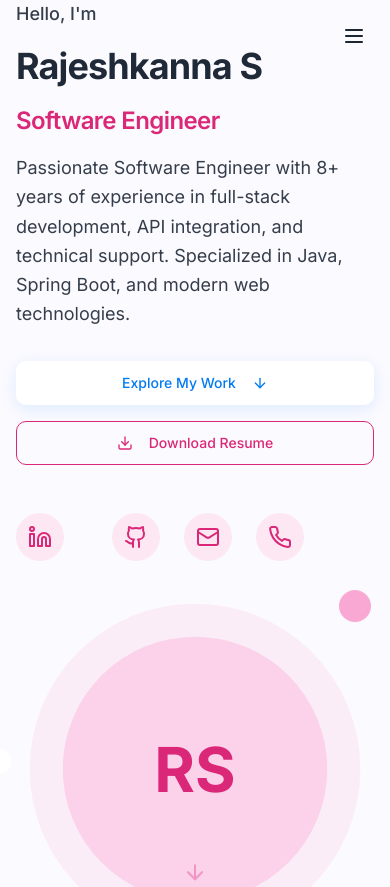
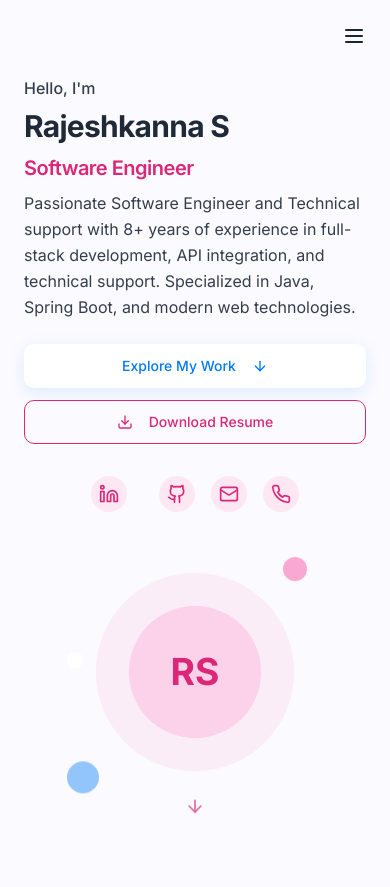
Before and after one commit to rajeshkanna-s/rajeshkanna-portfolio-showcase, a React (Vite) app: page / in a window 390 px wide. Shown: the top 887 px of the page. Built offline with nearby package versions, Linux system fonts and the light colour scheme.

Commit message:
First Page Mobile Responsive

```diff
--- a/src/components/Hero.tsx
+++ b/src/components/Hero.tsx
@@ -10,36 +10,36 @@ const Hero = () => {
   };
 
   return (
-    <section id="hero" className="min-h-screen flex items-center justify-center relative overflow-hidden bg-gradient-to-br from-pink-50 to-pink-100 dark:from-pink-950 dark:to-pink-900">
+    <section id="hero" className="min-h-screen flex items-center justify-center relative overflow-hidden bg-gradient-to-br from-pink-50 to-pink-100 dark:from-pink-950 dark:to-pink-900 px-2 sm:px-0">
       {/* Background Elements */}
       <div className="absolute inset-0 bg-white/5 opacity-50"></div>
 
       <div className="section-container relative z-10">
-        <div className="grid lg:grid-cols-2 gap-12 items-center">
+        <div className="grid grid-cols-1 lg:grid-cols-2 gap-8 md:gap-12 items-center">
           {/* Left Side - Content */}
-          <div className="text-gray-800 dark:text-white space-y-8 animate-fade-in">
-            <div className="space-y-4">
-              <p className="text-lg md:text-xl font-medium opacity-90">
+          <div className="text-gray-800 dark:text-white space-y-6 md:space-y-8 animate-fade-in">
+            <div className="space-y-2 md:space-y-4">
+              <p className="text-base sm:text-lg md:text-xl font-medium opacity-90">
                 Hello, I'm
               </p>
-              <h1 className="text-4xl md:text-5xl font-bold leading-tight">
+              <h1 className="text-3xl sm:text-4xl md:text-5xl font-bold leading-tight">
                 Rajeshkanna S
               </h1>
-              <h2 className="text-2xl md:text-3xl font-semibold text-pink-600 dark:text-pink-300">
+              <h2 className="text-xl sm:text-2xl md:text-3xl font-semibold text-pink-600 dark:text-pink-300">
                 Software Engineer
               </h2>
-              <p className="text-lg md:text-xl opacity-90 max-w-xl leading-relaxed">
-                Passionate Software Engineer with 8+ years of experience in full-stack development,
+              <p className="text-base sm:text-lg md:text-xl opacity-90 max-w-xl leading-relaxed">
+                Passionate Software Engineer and Technical support with 8+ years of experience in full-stack development,
                 API integration, and technical support. Specialized in Java, Spring Boot, and modern web technologies.
               </p>
             </div>
 
             {/* CTA Buttons */}
-            <div className="flex flex-col sm:flex-row gap-4">
+            <div className="flex flex-col sm:flex-row gap-3 sm:gap-4 w-full">
               <Button
                 onClick={() => scrollToSection('about')}
                 size="lg"
-                className="bg-white text-primary hover:bg-white/90 hover:scale-105 transition-all duration-300 shadow-medium"
+                className="w-full sm:w-auto bg-white text-primary hover:bg-white/90 hover:scale-105 transition-all duration-300 shadow-medium"
               >
                 Explore My Work
                 <ArrowDown className="ml-2 h-5 w-5" />
@@ -47,7 +47,7 @@ const Hero = () => {
               <Button
                 variant="outline"
                 size="lg"
-                className="border-pink-600 text-pink-600 hover:bg-pink-600 hover:text-white dark:border-pink-300 dark:text-pink-300 dark:hover:bg-pink-300 dark:hover:text-gray-900 transition-all duration-300"
+                className="w-full sm:w-auto border-pink-600 text-pink-600 hover:bg-pink-600 hover:text-white dark:border-pink-300 dark:text-pink-300 dark:hover:bg-pink-300 dark:hover:text-gray-900 transition-all duration-300"
                 onClick={() => window.open('https://drive.google.com/uc?export=download&id=17F81SgzsZ-7pKuZnxijNL64vo0uZp2mc', '_blank')}
               >
                 <Download className="mr-2 h-5 w-5" />
@@ -56,64 +56,64 @@ const Hero = () => {
             </div>
 
             {/* Social Links */}
-            <div className="flex space-x-6 pt-4">
+            <div className="flex justify-center sm:justify-start space-x-4 sm:space-x-6 pt-2 sm:pt-4">
               <a
                 href="https://www.linkedin.com/in/rajeshkanna-s"
                 target="_blank"
                 rel="noopener noreferrer"
-                className="p-3 bg-pink-100 dark:bg-pink-800 rounded-full hover:bg-pink-200 dark:hover:bg-pink-700 transition-all duration-300 hover:scale-110 text-pink-600 dark:text-pink-300"
+                className="p-2 sm:p-3 bg-pink-100 dark:bg-pink-800 rounded-full hover:bg-pink-200 dark:hover:bg-pink-700 transition-all duration-300 hover:scale-110 text-pink-600 dark:text-pink-300"
               >
-                <Linkedin className="h-6 w-6" />
+                <Linkedin className="h-5 w-5 sm:h-6 sm:w-6" />
               </a>
               <a
                 href="https://github.com/rajeshkanna-s"
                 target="_blank"
                 rel="noopener noreferrer"
-                className="p-3 bg-pink-100 dark:bg-pink-800 rounded-full hover:bg-pink-200 dark:hover:bg-pink-700 transition-all duration-300 hover:scale-110 text-pink-600 dark:text-pink-300"
+                className="p-2 sm:p-3 bg-pink-100 dark:bg-pink-800 rounded-full hover:bg-pink-200 dark:hover:bg-pink-700 transition-all duration-300 hover:scale-110 text-pink-600 dark:text-pink-300"
               >
-                <Github className="h-6 w-6" />
+                <Github className="h-5 w-5 sm:h-6 sm:w-6" />
               </a>
               <a
                 href="mailto:rajeshkannaprogrammer@gmail.com"
-                className="p-3 bg-pink-100 dark:bg-pink-800 rounded-full hover:bg-pink-200 dark:hover:bg-pink-700 transition-all duration-300 hover:scale-110 text-pink-600 dark:text-pink-300"
+                className="p-2 sm:p-3 bg-pink-100 dark:bg-pink-800 rounded-full hover:bg-pink-200 dark:hover:bg-pink-700 transition-all duration-300 hover:scale-110 text-pink-600 dark:text-pink-300"
               >
-                <Mail className="h-6 w-6" />
+                <Mail className="h-5 w-5 sm:h-6 sm:w-6" />
               </a>
               <a
                 href="tel:8667454***"
-                className="p-3 bg-pink-100 dark:bg-pink-800 rounded-full hover:bg-pink-200 dark:hover:bg-pink-700 transition-all duration-300 hover:scale-110 text-pink-600 dark:text-pink-300"
+                className="p-2 sm:p-3 bg-pink-100 dark:bg-pink-800 rounded-full hover:bg-pink-200 dark:hover:bg-pink-700 transition-all duration-300 hover:scale-110 text-pink-600 dark:text-pink-300"
               >
-                <Phone className="h-6 w-6" />
+                <Phone className="h-5 w-5 sm:h-6 sm:w-6" />
               </a>
             </div>
           </div>
 
           {/* Right Side - Image/Animation */}
-          <div className="flex justify-center lg:justify-end">
+          <div className="flex justify-center lg:justify-end mt-8 lg:mt-0">
             <div className="relative">
-              <div className="w-80 h-80 md:w-96 md:h-96 bg-pink-200/30 dark:bg-pink-800/30 rounded-full flex items-center justify-center animate-pulse-soft">
-                <div className="w-64 h-64 md:w-80 md:h-80 bg-pink-300/40 dark:bg-pink-700/40 rounded-full flex items-center justify-center">
-                  <div className="text-6xl md:text-8xl font-bold text-pink-600 dark:text-pink-200">
+              <div className="w-48 h-48 sm:w-64 sm:h-64 md:w-80 md:h-80 bg-pink-200/30 dark:bg-pink-800/30 rounded-full flex items-center justify-center animate-pulse-soft">
+                <div className="w-32 h-32 sm:w-48 sm:h-48 md:w-64 md:h-64 bg-pink-300/40 dark:bg-pink-700/40 rounded-full flex items-center justify-center">
+                  <div className="text-4xl sm:text-6xl md:text-8xl font-bold text-pink-600 dark:text-pink-200">
                     RS
                   </div>
                 </div>
               </div>
               {/* Floating elements */}
-              <div className="absolute -top-4 -right-4 w-8 h-8 bg-pink-300 rounded-full animate-float"></div>
-              <div className="absolute -bottom-8 -left-8 w-12 h-12 bg-blue-300 rounded-full animate-float" style={{ animationDelay: '2s' }}></div>
-              <div className="absolute top-1/2 -left-12 w-6 h-6 bg-white rounded-full animate-float" style={{ animationDelay: '4s' }}></div>
+              <div className="absolute -top-4 -right-4 w-6 h-6 sm:w-8 sm:h-8 bg-pink-300 rounded-full animate-float"></div>
+              <div className="absolute -bottom-8 -left-8 w-8 h-8 sm:w-12 sm:h-12 bg-blue-300 rounded-full animate-float" style={{ animationDelay: '2s' }}></div>
+              <div className="absolute top-1/2 -left-8 w-4 h-4 sm:w-6 sm:h-6 bg-white rounded-full animate-float" style={{ animationDelay: '4s' }}></div>
             </div>
           </div>
         </div>
       </div>
 
       {/* Scroll Indicator */}
-      <div className="absolute bottom-8 left-1/2 transform -translate-x-1/2 animate-bounce">
+      <div className="absolute bottom-4 sm:bottom-8 left-1/2 transform -translate-x-1/2 animate-bounce">
         <button
           onClick={() => scrollToSection('about')}
           className="text-pink-600 dark:text-pink-300 opacity-70 hover:opacity-100 transition-opacity"
         >
-          <ArrowDown className="h-6 w-6" />
+          <ArrowDown className="h-5 w-5 sm:h-6 sm:w-6" />
         </button>
       </div>
     </section>
```
